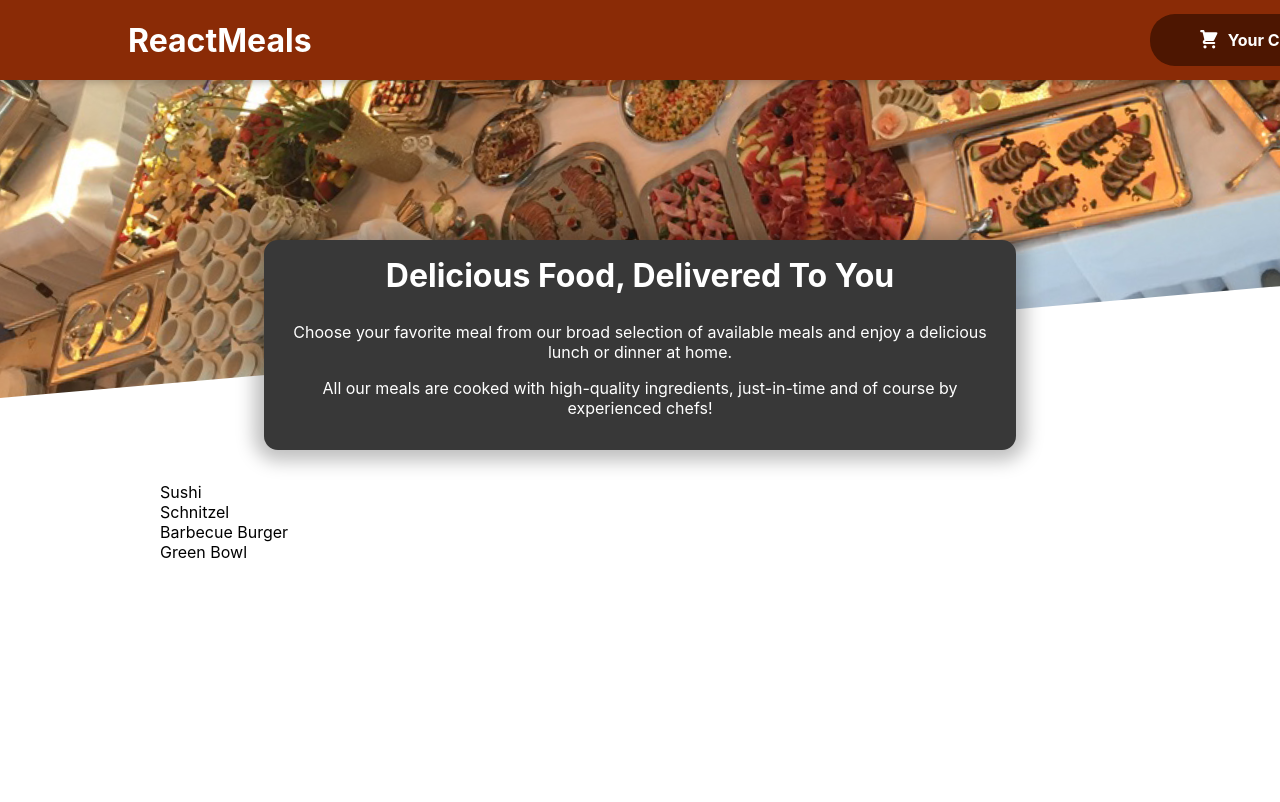
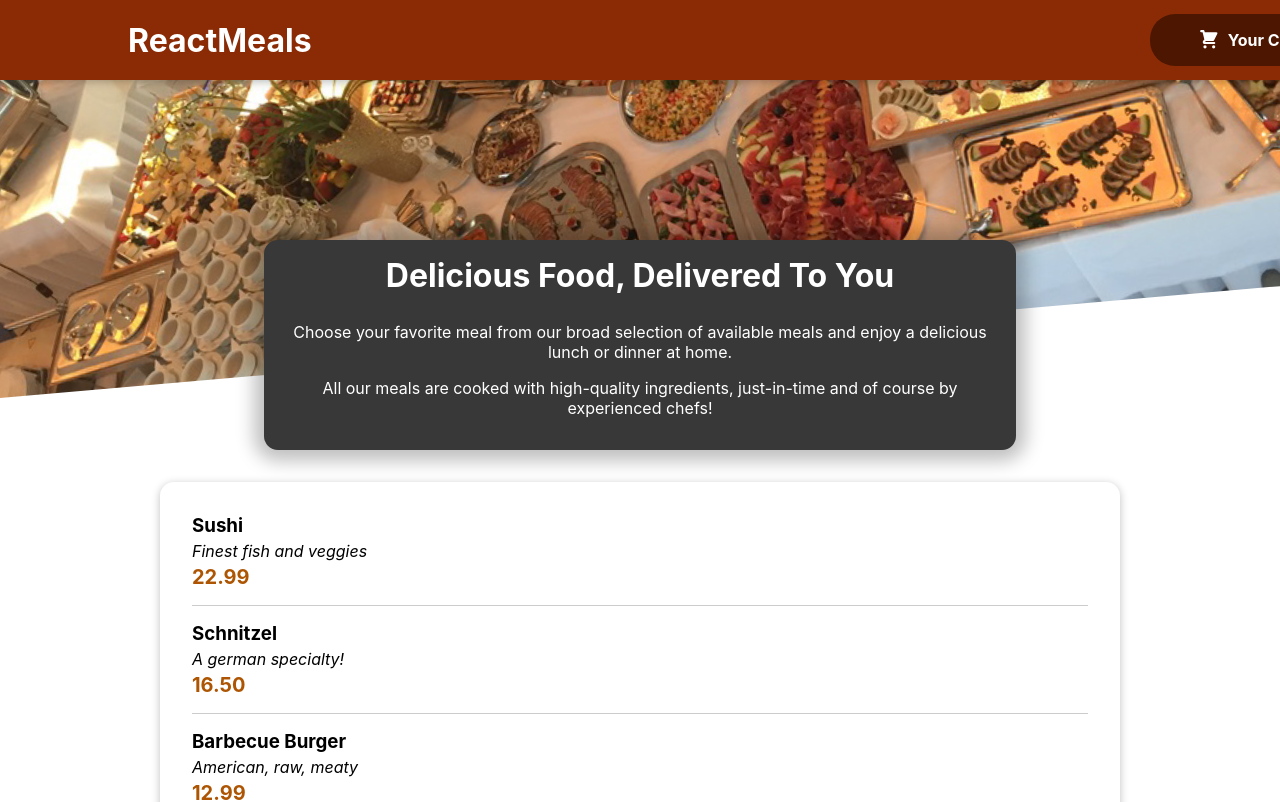
Before and after one commit to laaasma-p/food-order-app, a React (Create React App) app: page / in a window 1280 px wide. Shown: the top 802 px of the page. Built offline with nearby package versions, Linux system fonts and the light colour scheme.

Commit message:
render Card and MealItem to AvailableMeals

```diff
--- a/src/components/Meals/AvailableMeals.js
+++ b/src/components/Meals/AvailableMeals.js
@@ -1,4 +1,6 @@
 import classes from "./AvailableMeals.module.css";
+import Card from "../UI/Card";
+import MealItem from "./MealItem/MealItem";
 
 const DUMMY_MEALS = [
   {
@@ -28,11 +30,22 @@
 ];
 
 const AvailableMeals = () => {
-  const mealsList = DUMMY_MEALS.map((meal) => <li>{meal.name}</li>);
+  const mealsList = DUMMY_MEALS.map((meal) => (
+    <li>
+      <MealItem
+        key={meal.id}
+        name={meal.name}
+        description={meal.description}
+        price={meal.price}
+      />
+    </li>
+  ));
 
   return (
     <section className={classes.meals}>
-      <ul>{mealsList}</ul>
+      <Card>
+        <ul>{mealsList}</ul>
+      </Card>
     </section>
   );
 };
```
